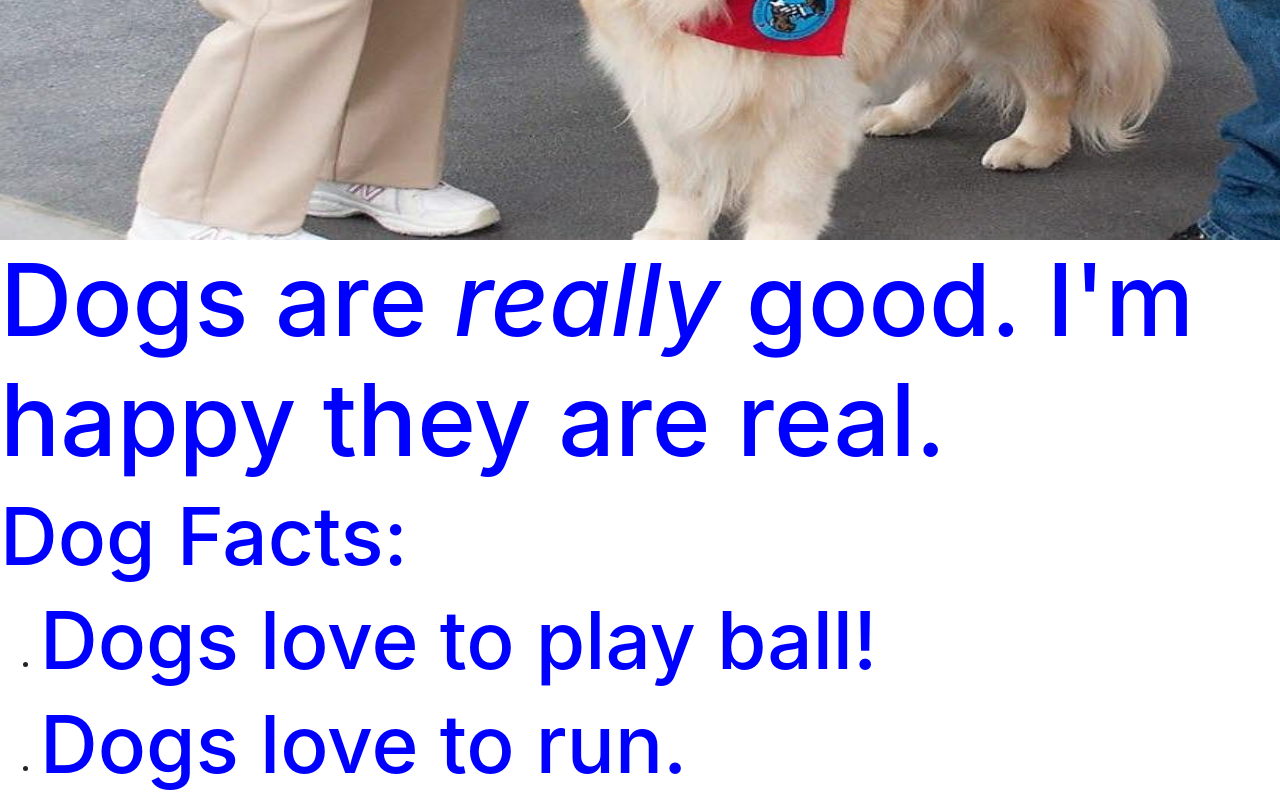
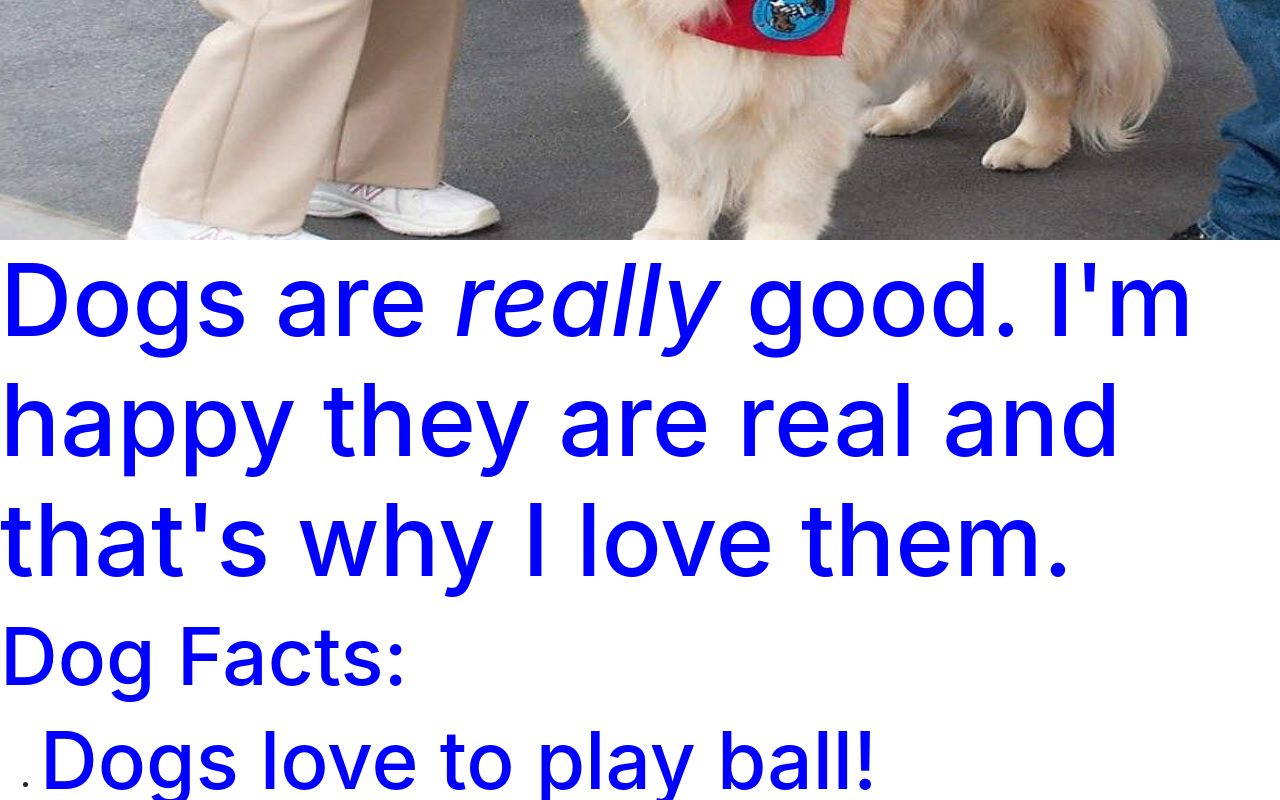
Before and after one commit to kh331001/practicedog, a plain HTML site: page index.html in a window 1280 px wide. Shown: the part 508-1308 px from the top of the page. Drawn offline with nearby package versions, Linux system fonts and the light colour scheme.

Commit message:
Updated title

```diff
--- a/index.html
+++ b/index.html
@@ -10,7 +10,7 @@
     <h1>Dogs</h1>
       <img src="img/dogbanner.jpg" alt="dogpicture"width="1600" height="500">
       <h2>
-        Dogs are <em>really</em> good. I'm happy they are real.
+        Dogs are <em>really</em> good. I'm happy they are real and that's why I love them.
         </h2>
 
         <h3>Dog Facts:</h3>
```
